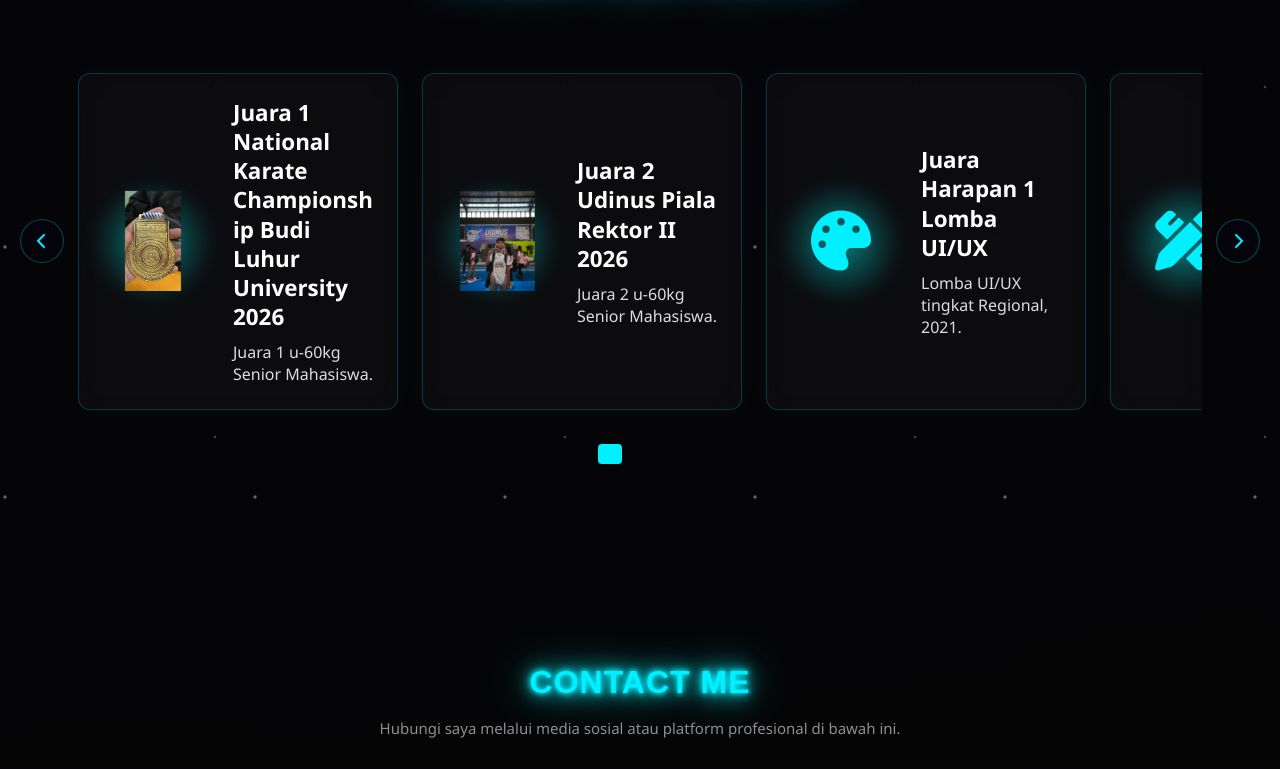
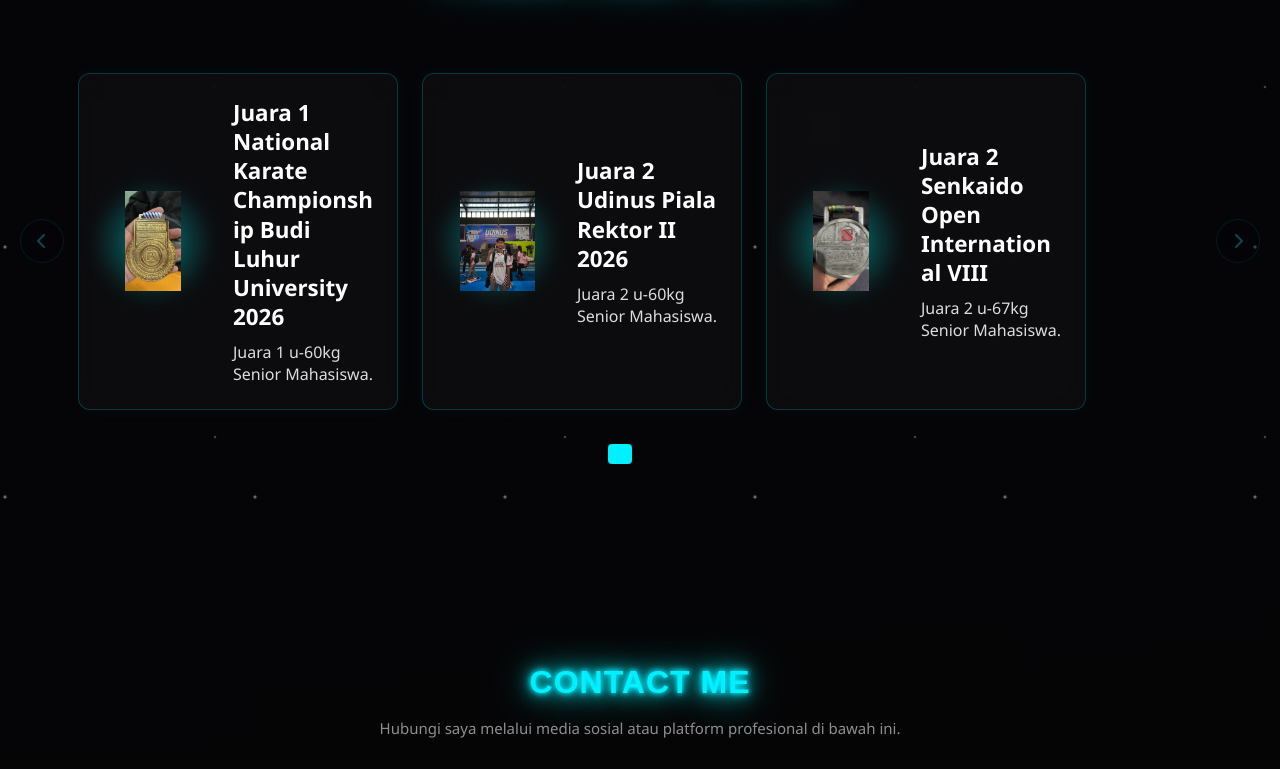
Before and after one commit to ysffend/portofolio-fendi, a plain HTML site: page index.html in a window 1280 px wide. Shown: the part 4060-4829 px from the top of the page. Drawn offline with nearby package versions, Linux system fonts and the light colour scheme.

```diff
--- a/index.html
+++ b/index.html
@@ -700,27 +700,15 @@
 
           <div class="achievement-card">
             <div class="card-icon-container">
-              <i
-                class="fas fa-palette card-icon-3d"
-                style="font-size: 60px; color: #00f0ff"
-              ></i>
+              <img
+                src="senkaido open international.jpeg"
+                alt="Ikon Medali Perak"
+                class="card-icon-3d"
+              />
             </div>
             <div class="card-content">
-              <h3>Juara Harapan 1 Lomba UI/UX</h3>
-              <p>Lomba UI/UX tingkat Regional, 2021.</p>
-            </div>
-          </div>
-
-          <div class="achievement-card">
-            <div class="card-icon-container">
-              <i
-                class="fas fa-pen-ruler card-icon-3d"
-                style="font-size: 60px; color: #00f0ff"
-              ></i>
-            </div>
-            <div class="card-content">
-              <h3>Juara 3 Lomba Desain Grafis</h3>
-              <p>Lomba Desain Grafis tingkat Kota, 2020.</p>
+              <h3>Juara 2 Senkaido Open International VIII</h3>
+              <p>Juara 2 u-67kg Senior Mahasiswa.</p>
             </div>
           </div>
         </div>
```
Also changed, not shown: senkaido open international.jpeg (added).
